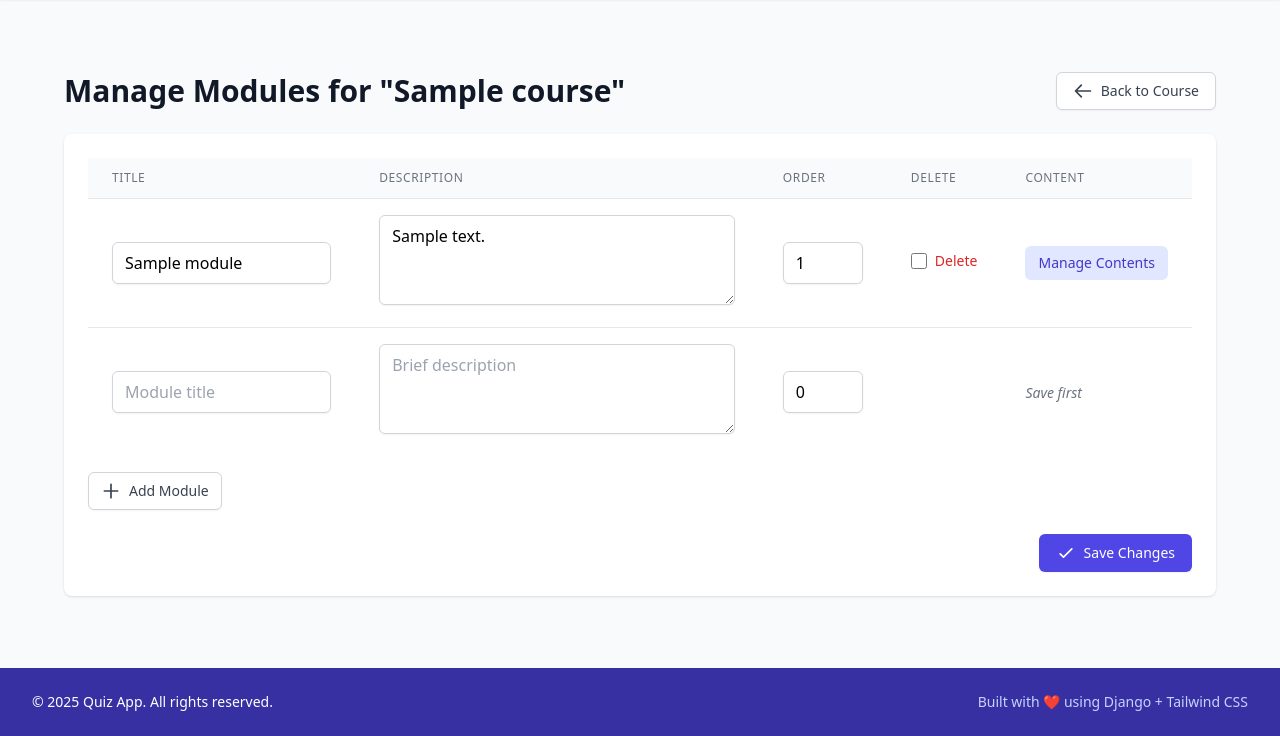
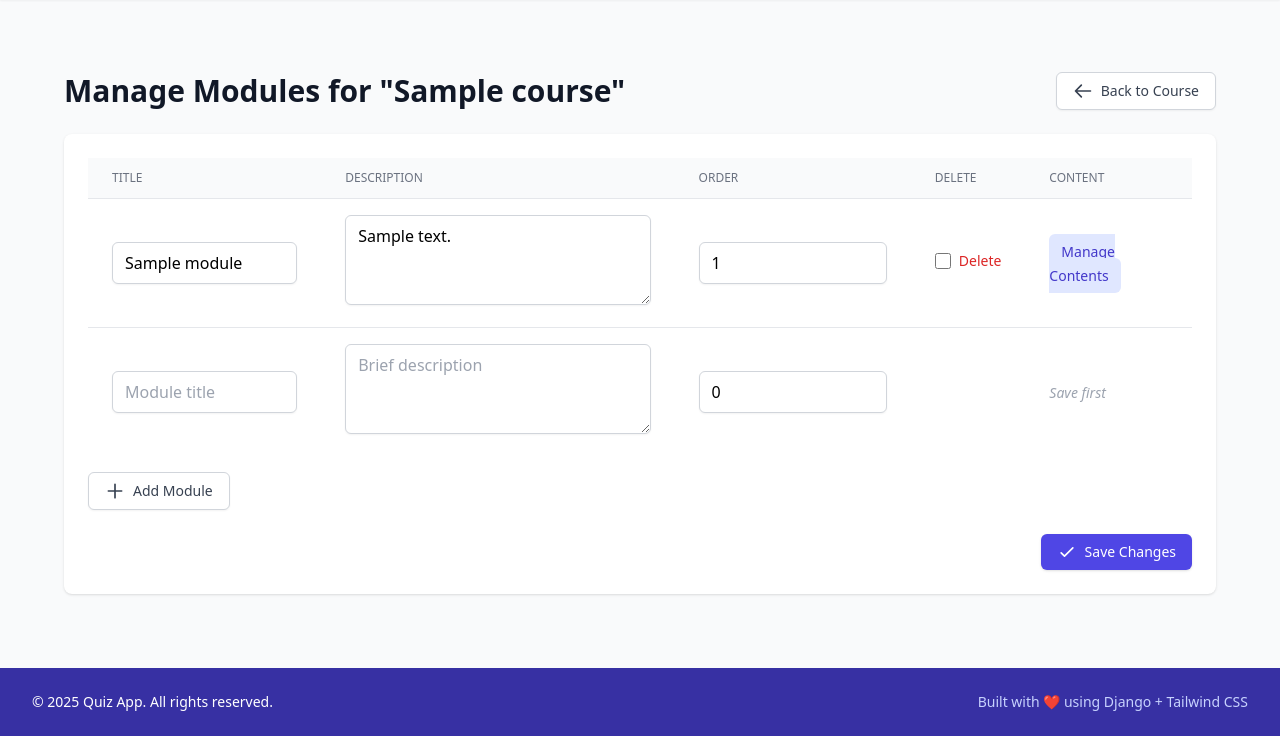
Before and after one commit to NiyomugaboFidel/skillup, a Django app: page /instructor/courses/1/modules/ in a window 1280 px wide. Shown: the part 64-800 px from the top of the page. Run offline with Django 5.2, Linux system fonts and the light colour scheme; a user stored in the database is signed in; tables that the repository leaves empty hold one stand-in row (values such as "Sample post"); data that the repository does not hold is empty; some libraries are stand-ins or nearby versions.

Commit message:
updating manage modules

```diff
--- a/templates/courses/manage_modules.html
+++ b/templates/courses/manage_modules.html
@@ -3,13 +3,13 @@
 
 {% block content %}
 <div class="max-w-7xl mx-auto px-4 sm:px-6 lg:px-8 py-8">
-  <!-- Header section with back button -->
+
   <div class="flex flex-col sm:flex-row justify-between items-start sm:items-center mb-6 gap-4">
     <h1 class="text-2xl sm:text-3xl font-bold text-gray-900">
       Manage Modules for "{{ course.title }}"
     </h1>
     <a href="{% url 'course_detail' course.slug %}"
-       class="inline-flex items-center px-4 py-2 border border-gray-300 rounded-md shadow-sm text-sm font-medium text-gray-700 bg-white hover:bg-gray-50 focus:outline-none focus:ring-2 focus:ring-offset-2 focus:ring-indigo-500 transition-colors duration-200">
+       class="inline-flex items-center px-4 py-2 border border-gray-300 rounded-md shadow-sm text-sm font-medium text-gray-700 bg-white hover:bg-gray-50 focus:outline-none focus:ring-2 focus:ring-offset-2 focus:ring-indigo-500">
       <svg xmlns="http://www.w3.org/2000/svg" class="h-5 w-5 mr-2" fill="none" viewBox="0 0 24 24" stroke="currentColor">
         <path stroke-linecap="round" stroke-linejoin="round" stroke-width="2" d="M10 19l-7-7m0 0l7-7m-7 7h18" />
       </svg>
@@ -17,8 +17,8 @@
     </a>
   </div>
 
-  <!-- Module management card -->
-  <div class="bg-white shadow overflow-hidden sm:rounded-lg">
+
+  <div class="bg-white shadow sm:rounded-lg">
     <div class="px-4 py-5 sm:p-6">
       <form method="post">
         {% csrf_token %}
@@ -28,58 +28,51 @@
           <table class="min-w-full divide-y divide-gray-200">
             <thead class="bg-gray-50">
               <tr>
-                <th scope="col" class="px-6 py-3 text-left text-xs font-medium text-gray-500 uppercase tracking-wider">Title</th>
-                <th scope="col" class="px-6 py-3 text-left text-xs font-medium text-gray-500 uppercase tracking-wider">Description</th>
-                <th scope="col" class="px-6 py-3 text-left text-xs font-medium text-gray-500 uppercase tracking-wider">Order</th>
-                <th scope="col" class="px-6 py-3 text-left text-xs font-medium text-gray-500 uppercase tracking-wider">Delete</th>
-                <th scope="col" class="px-6 py-3 text-left text-xs font-medium text-gray-500 uppercase tracking-wider">Content</th>
+                <th class="px-6 py-3 text-left text-xs font-medium text-gray-500 uppercase">Title</th>
+                <th class="px-6 py-3 text-left text-xs font-medium text-gray-500 uppercase">Description</th>
+                <th class="px-6 py-3 text-left text-xs font-medium text-gray-500 uppercase">Order</th>
+                <th class="px-6 py-3 text-left text-xs font-medium text-gray-500 uppercase">Delete</th>
+                <th class="px-6 py-3 text-left text-xs font-medium text-gray-500 uppercase">Content</th>
               </tr>
             </thead>
-            <tbody class="bg-white divide-y divide-gray-200">
+            <tbody id="formset-body" class="bg-white divide-y divide-gray-200">
               {% for form in formset %}
-              <tr class="hover:bg-gray-50 transition-colors duration-150">
+              <tr class="hover:bg-gray-50 transition duration-150">
                 <td class="px-6 py-4">
                   {{ form.id }}
-                  <div class="relative">
-                    <!-- Apply styling directly to the form field -->
-                    {{ form.title|add_class:"w-full px-3 py-2 border border-gray-300 rounded-md shadow-sm focus:outline-none focus:ring-2 focus:ring-indigo-500 focus:border-indigo-500" }}
+                  {{ form.title|add_class:"w-full px-3 py-2 border rounded-md shadow-sm focus:ring-indigo-500 focus:border-indigo-500" }}
                   {% if form.title.errors %}
-                    <div class="text-red-500 text-sm mt-1">{{ form.title.errors }}</div>
+                    <p class="text-sm text-red-500 mt-1">{{ form.title.errors }}</p>
                   {% endif %}
-                  </div>
                 </td>
                 <td class="px-6 py-4">
-                  <div class="relative">
-                    {{ form.description|add_class:"w-full px-3 py-2 border border-gray-300 rounded-md shadow-sm focus:outline-none focus:ring-2 focus:ring-indigo-500 focus:border-indigo-500" }}
+                  {{ form.description|add_class:"w-full px-3 py-2 border rounded-md shadow-sm focus:ring-indigo-500 focus:border-indigo-500" }}
                   {% if form.description.errors %}
-                    <div class="text-red-500 text-sm mt-1">{{ form.description.errors }}</div>
+                    <p class="text-sm text-red-500 mt-1">{{ form.description.errors }}</p>
                   {% endif %}
-                  </div>
                 </td>
                 <td class="px-6 py-4">
-                  <div class="relative w-20">
-                    {{ form.order|add_class:"w-full px-3 py-2 border border-gray-300 rounded-md shadow-sm focus:outline-none focus:ring-2 focus:ring-indigo-500 focus:border-indigo-500" }}
+                  {{ form.order|add_class:"w-20 px-3 py-2 border rounded-md shadow-sm focus:ring-indigo-500 focus:border-indigo-500" }}
                   {% if form.order.errors %}
-                    <div class="text-red-500 text-sm mt-1">{{ form.order.errors }}</div>
+                    <p class="text-sm text-red-500 mt-1">{{ form.order.errors }}</p>
                   {% endif %}
-                  </div>
                 </td>
-                <td class="px-6 py-4 whitespace-nowrap">
+                <td class="px-6 py-4">
                   {% if form.instance.pk %}
-                  <label class="inline-flex items-center cursor-pointer">
-                    {{ form.DELETE|add_class:"h-4 w-4 text-indigo-600 border-gray-300 rounded focus:ring-indigo-500" }}
+                    <label class="inline-flex items-center">
+                      {{ form.DELETE|add_class:"h-4 w-4 text-indigo-600 border-gray-300 rounded" }}
                       <span class="ml-2 text-sm text-red-600">Delete</span>
                     </label>
                   {% endif %}
                 </td>
-                <td class="px-6 py-4 whitespace-nowrap">
+                <td class="px-6 py-4">
                   {% if form.instance.pk %}
                     <a href="{% url 'manage_module_contents' form.instance.id %}"
-                     class="inline-flex items-center px-3 py-2 border border-transparent text-sm leading-4 font-medium rounded-md text-indigo-700 bg-indigo-100 hover:bg-indigo-200 focus:outline-none focus:ring-2 focus:ring-offset-2 focus:ring-indigo-500 transition-colors duration-200">
+                       class="text-indigo-700 bg-indigo-100 hover:bg-indigo-200 px-3 py-2 rounded-md text-sm font-medium transition">
                       Manage Contents
                     </a>
                   {% else %}
-                  <span class="text-sm text-gray-500 italic">Save first</span>
+                    <span class="text-sm text-gray-400 italic">Save first</span>
                   {% endif %}
                 </td>
               </tr>
@@ -88,10 +81,10 @@
           </table>
         </div>
 
-        <!-- Add module button -->
+
         <div class="mt-4">
           <button type="button" id="add-module-button"
-                  class="inline-flex items-center px-3 py-2 border border-gray-300 shadow-sm text-sm leading-4 font-medium rounded-md text-gray-700 bg-white hover:bg-gray-50 focus:outline-none focus:ring-2 focus:ring-offset-2 focus:ring-indigo-500">
+                  class="inline-flex items-center px-4 py-2 bg-white border border-gray-300 rounded-md shadow-sm text-sm text-gray-700 hover:bg-gray-50 transition">
             <svg xmlns="http://www.w3.org/2000/svg" class="h-5 w-5 mr-2" fill="none" viewBox="0 0 24 24" stroke="currentColor">
               <path stroke-linecap="round" stroke-linejoin="round" stroke-width="2" d="M12 4v16m8-8H4" />
             </svg>
@@ -101,7 +94,7 @@
 
         <div class="mt-6 flex justify-end">
           <button type="submit"
-                  class="inline-flex items-center px-4 py-2 border border-transparent rounded-md shadow-sm text-sm font-medium text-white bg-indigo-600 hover:bg-indigo-700 focus:outline-none focus:ring-2 focus:ring-offset-2 focus:ring-indigo-500 transition-colors duration-200">
+                  class="inline-flex items-center px-4 py-2 bg-indigo-600 text-white text-sm rounded-md shadow hover:bg-indigo-700 transition">
             <svg xmlns="http://www.w3.org/2000/svg" class="h-5 w-5 mr-2" fill="none" viewBox="0 0 24 24" stroke="currentColor">
               <path stroke-linecap="round" stroke-linejoin="round" stroke-width="2" d="M5 13l4 4L19 7" />
             </svg>
@@ -113,43 +106,37 @@
   </div>
 </div>
 
-<!-- JavaScript for formset handling -->
+
 <script>
-  document.addEventListener('DOMContentLoaded', function() {
+  document.addEventListener('DOMContentLoaded', () => {
     const addButton = document.getElementById('add-module-button');
-    if (addButton) {
-      addButton.addEventListener('click', function() {
-        const formsetContainer = document.querySelector('tbody');
-        const formCount = document.getElementById('id_form-TOTAL_FORMS');
-        const formNum = parseInt(formCount.value);
+    const formsetBody = document.getElementById('formset-body');
+    const totalForms = document.getElementById('id_form-TOTAL_FORMS');
 
-        // Clone the first form (template)
-        const emptyForm = formsetContainer.querySelector('tr:first-child').cloneNode(true);
+    addButton.addEventListener('click', () => {
+      const formIndex = parseInt(totalForms.value);
+      const newRow = formsetBody.querySelector('tr:first-child').cloneNode(true);
 
-        // Update form index
-        Array.from(emptyForm.querySelectorAll('input, textarea')).forEach(input => {
-          input.name = input.name.replace('form-0', `form-${formNum}`);
-          input.id = input.id.replace('form-0', `form-${formNum}`);
 
-          // Clear values
-          if (input.type !== 'checkbox') {
+      newRow.querySelectorAll('input, textarea').forEach(input => {
+        input.name = input.name.replace(/form-\d+/, `form-${formIndex}`);
+        input.id = input.id.replace(/form-\d+/, `form-${formIndex}`);
         input.value = '';
-          } else {
-            input.checked = false;
-          }
+        if (input.type === 'checkbox') input.checked = false;
       });
 
-        // Handle the "Manage Contents" link/text
-        const contentCell = emptyForm.querySelector('td:last-child');
+
+      const contentCell = newRow.querySelector('td:last-child');
       if (contentCell) {
-          contentCell.innerHTML = '<span class="text-sm text-gray-500 italic">Save first</span>';
+        contentCell.innerHTML = '<span class="text-sm text-gray-400 italic">Save first</span>';
       }
 
-        // Append the new form and increase the form count
-        formsetContainer.appendChild(emptyForm);
-        formCount.value = formNum + 1;
+
+      newRow.querySelectorAll('.text-red-500').forEach(el => el.remove());
+
+      formsetBody.appendChild(newRow);
+      totalForms.value = formIndex + 1;
     });
-    }
   });
 </script>
 {% endblock %}
```
Lines whose indentation alone changed are shown as unchanged.
